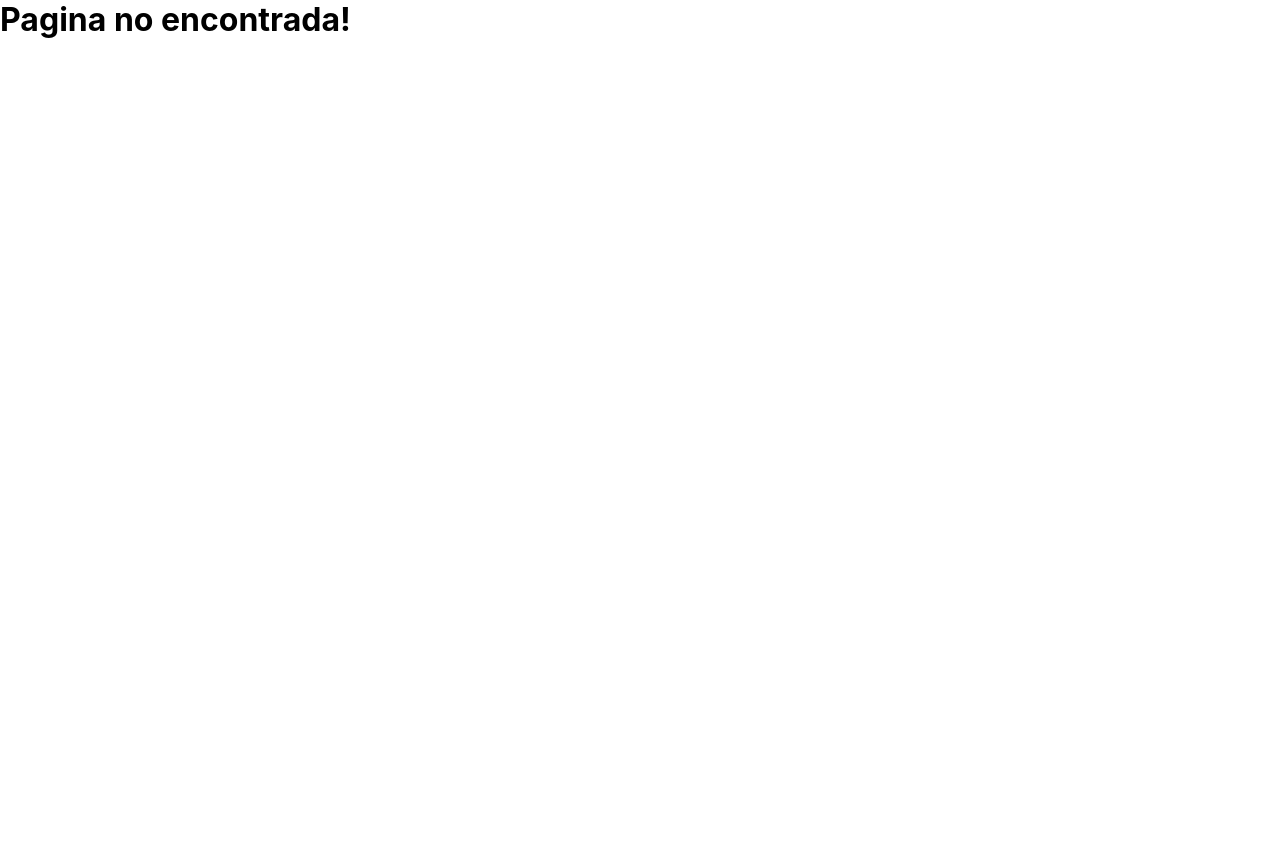
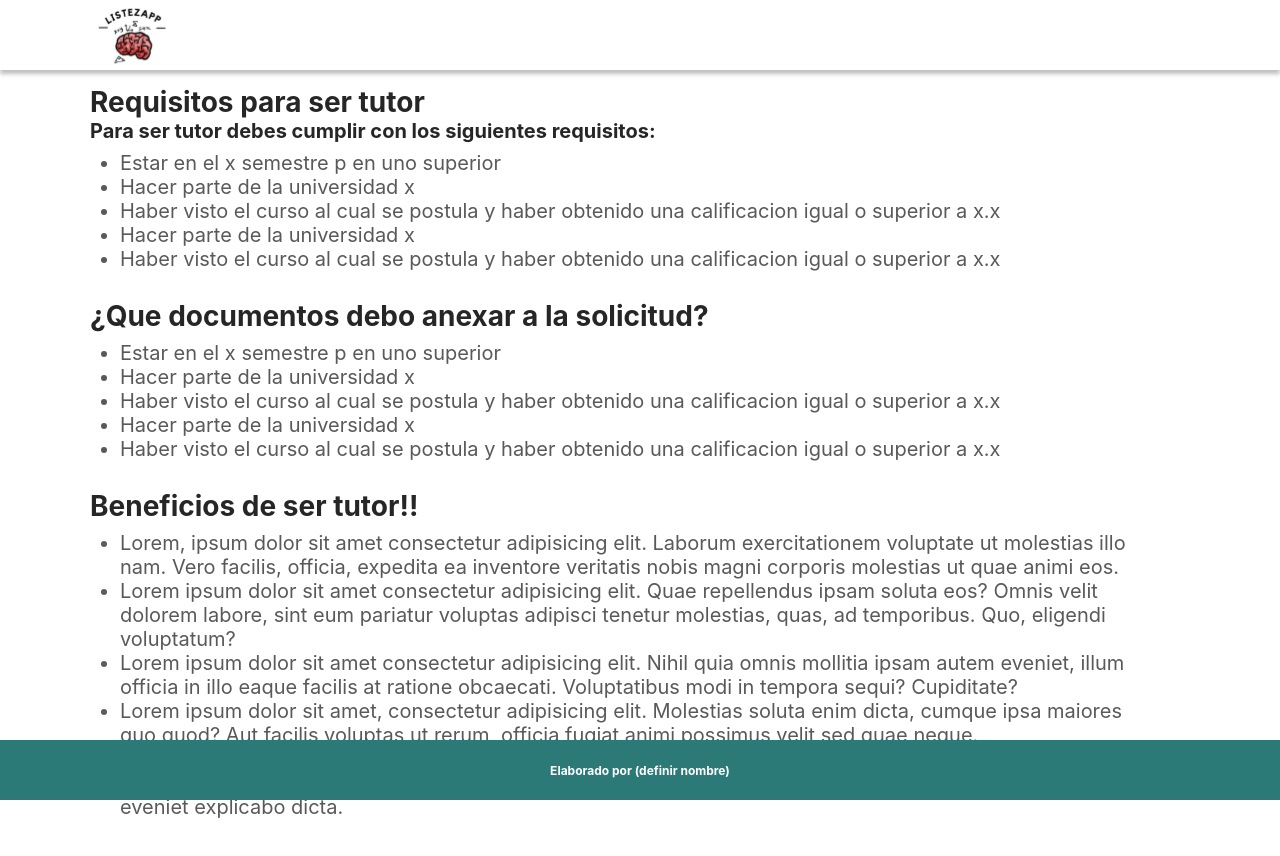
Before and after one commit to antorpo/listez-app, a React (Create React App) app in the folder frontend/: page /InformacionTutor in a window 1280 px wide. Shown: the top 856 px of the page. Before the commit the page ends 800 px from the top, so only its background shows below. Built offline with nearby package versions, Linux system fonts and the light colour scheme.

Commit message:
Feat: Tutor information page

```diff
--- a/frontend/src/components/Header/Header.styles.js
+++ b/frontend/src/components/Header/Header.styles.js
@@ -3,7 +3,7 @@ import { colors } from "../../utils/colors";
 import { breakpoints } from "../../utils/breakpoints";
 
 export const container=css`
-    position:absolute;
+    position: fixed;;
     top:0;
     left: 0px;
     width: 100%;
--- a/frontend/src/components/LoginButton/LoginButton.jsx
+++ b/frontend/src/components/LoginButton/LoginButton.jsx
@@ -6,7 +6,7 @@ import { button, icon, text } from "./LoginButton.styles";
 
 export const LoginButton = () => {
   return (
-    <Link to="/login" css={button}>
+    <Link to="/IniciarSesion" css={button}>
       <img css={icon} src={login} alt="Iniciar sesion"></img>
       <h2 css={text}>Iniciar sesion</h2>
     </Link>
--- a/frontend/src/modules/Login/LoginPage/LoginPage.jsx
+++ b/frontend/src/modules/Login/LoginPage/LoginPage.jsx
@@ -1,27 +1,31 @@
 /** @jsx jsx */
 import { jsx } from "@emotion/core";
 import { Link } from "react-router-dom";
-import { Button, Card,Input } from "../../../components";
+import { Button, Card, Input } from "../../../components";
 import Logo from "../../../assets/images/logo.svg";
-import { containerCss,cardCss,logoCss,titleCss,inputCss,buttonCss, linkCss } from "./LoginPage.styles";
+import {
+  containerCss,
+  cardCss,
+  logoCss,
+  titleCss,
+  inputCss,
+  buttonCss,
+  linkCss,
+} from "./LoginPage.styles";
 
 export const LoginPage = () => {
   return (
     <div css={containerCss}>
       <Card css={cardCss}>
-            <img src={Logo} alt="logo" css={logoCss}/>
+        <img src={Logo} alt="logo" css={logoCss} />
         <h2 css={titleCss}>Iniciar Sesión</h2>
-            <Input placeholder="Correo electronico" css={inputCss}/>
-            <Input placeholder="Contraseña" css={inputCss}/>
+        <Input placeholder="Correo electronico" css={inputCss} />
+        <Input placeholder="Contraseña" css={inputCss} />
         <Button css={buttonCss}>
-                <h2 >
-                    INICIAR SESIÓN
-                </h2>
+          <h2>INICIAR SESIÓN</h2>
         </Button>
-            <Link to="/register" css={linkCss}>
-                <h2 >
-                    ¿No tienes una cuenta? Registrate
-                </h2>
+        <Link to="/Registro" css={linkCss}>
+          <h2>¿No tienes una cuenta? Registrate</h2>
         </Link>
       </Card>
     </div>
--- a/frontend/src/modules/Main/components/FirstSection/FirstSection.jsx
+++ b/frontend/src/modules/Main/components/FirstSection/FirstSection.jsx
@@ -20,7 +20,7 @@ export const FirstSection = () => {
           Mejora en cada uno de tus conocimientos en los que presentas
           dificultades.
         </p>
-        <Link to="/register" css={button}>
+        <Link to="/Registro" css={button}>
           <div>
             <h2 css={buttonText}>UNETE DE FORMA GRATUITA</h2>
           </div>
--- /dev/null
+++ b/frontend/src/modules/TutorInformation/TutorInformation.styles.js
@@ -0,0 +1,52 @@
+import { css } from "@emotion/core";
+import { breakpoints } from "../../utils/breakpoints";
+import { colors } from "../../utils/colors";
+import { fontFamilies } from "../../utils/fontFamilies";
+
+export const principalContainer = css`
+  margin-top: 70px;
+  margin-bottom: 67px;
+  @media (${breakpoints.tablet}) {
+    margin-top: 85px;
+  }
+`;
+
+export const container = css`
+  display: flex;
+  height: auto;
+  margin: 20px 30px;
+  align-items: center;
+  @media (${breakpoints.tablet}) {
+    padding: 0 60px;
+  }
+`;
+
+export const title1 = css`
+  font-family: ${fontFamilies.primary};
+  font-size: 18px;
+  color: ${colors.gray.one};
+  @media (${breakpoints.tablet}) {
+    font-size: 28px;
+  }
+`;
+
+export const title2 = css`
+  font-family: ${fontFamilies.primary};
+  font-size: 15px;
+  color: ${colors.gray.one};
+  @media (${breakpoints.tablet}) {
+    font-size: 20px;
+  }
+`;
+
+export const text = css`
+  font-family: ${fontFamilies.primary};
+  font-weight: normal;
+  font-size: 12px;
+  display: 6px 0;
+  padding: 8px 30px;
+  color: ${colors.gray.two};
+  @media (${breakpoints.tablet}) {
+    font-size: 20px;
+  }
+`;
--- /dev/null
+++ b/frontend/src/modules/TutorInformation/TutorInformationPage.jsx
@@ -0,0 +1,75 @@
+/** @jsx jsx */
+import { jsx } from "@emotion/core";
+import { principalContainer,container, text, title1, title2 } from "./TutorInformation.styles";
+
+export const TutorInformationPage = () => {
+  return (
+    <div css={principalContainer}>
+      <div css={container}>
+        <div>
+          <h1 css={title1}>Requisitos para ser tutor</h1>
+          <h2 css={title2}>
+            Para ser tutor debes cumplir con los siguientes requisitos:{" "}
+          </h2>
+          <ul css={text}>
+            <li>Estar en el x semestre p en uno superior </li>
+            <li>Hacer parte de la universidad x </li>
+            <li>
+              Haber visto el curso al cual se postula y haber obtenido una
+              calificacion igual o superior a x.x{" "}
+            </li>
+            <li>Hacer parte de la universidad x </li>
+            <li>
+              Haber visto el curso al cual se postula y haber obtenido una
+              calificacion igual o superior a x.x
+            </li>
+          </ul>
+        </div>
+      </div>
+      <div>
+        <div css={container}>
+          <div>
+            <h1 css={title1}>¿Que documentos debo anexar a la solicitud?</h1>
+            <ul css={text}>
+              <li>Estar en el x semestre p en uno superior </li>
+              <li>Hacer parte de la universidad x </li>
+              <li>
+                Haber visto el curso al cual se postula y haber obtenido una
+                calificacion igual o superior a x.x{" "}
+              </li>
+              <li>Hacer parte de la universidad x </li>
+              <li>
+                Haber visto el curso al cual se postula y haber obtenido una
+                calificacion igual o superior a x.x
+              </li>
+            </ul>
+          </div>
+        </div>
+      </div>
+      <div>
+        <div css={container}>
+          <div>
+            <h1 css={title1}> Beneficios de ser tutor!!</h1>
+            <ul css={text}>
+              <li>
+                Lorem, ipsum dolor sit amet consectetur adipisicing elit. Laborum exercitationem voluptate ut molestias illo nam. Vero facilis, officia, expedita ea inventore veritatis nobis magni corporis molestias ut quae animi eos.
+              </li>
+              <li>
+                Lorem ipsum dolor sit amet consectetur adipisicing elit. Quae repellendus ipsam soluta eos? Omnis velit dolorem labore, sint eum pariatur voluptas adipisci tenetur molestias, quas, ad temporibus. Quo, eligendi voluptatum?
+              </li>
+              <li>
+                Lorem ipsum dolor sit amet consectetur adipisicing elit. Nihil quia omnis mollitia ipsam autem eveniet, illum officia in illo eaque facilis at ratione obcaecati. Voluptatibus modi in tempora sequi? Cupiditate?
+              </li>
+              <li>
+                Lorem ipsum dolor sit amet, consectetur adipisicing elit. Molestias soluta enim dicta, cumque ipsa maiores quo quod? Aut facilis voluptas ut rerum, officia fugiat animi possimus velit sed quae neque.
+              </li>
+              <li>
+                Lorem ipsum, dolor sit amet consectetur adipisicing elit. Accusamus cum quos, nihil provident maiores aut incidunt porro earum temporibus voluptate dolorem, voluptas recusandae exercitationem est ut, quibusdam eveniet explicabo dicta.
+              </li>
+            </ul>
+          </div>
+        </div>
+      </div>
+    </div>
+  );
+};
--- /dev/null
+++ b/frontend/src/pages/TutorInformation.js
@@ -0,0 +1,16 @@
+import React from "react";
+import { ContainerPage, Header } from "../components";
+import Footer from "../components/Footer/Footer";
+import { TutorInformationPage } from "../modules/TutorInformation/TutorInformationPage";
+
+
+
+export const TutorInformation = () =>{
+    return(
+        <ContainerPage>
+            <Header/>
+            <TutorInformationPage/>
+            <Footer/>
+        </ContainerPage>
+    )
+}
--- a/frontend/src/pages/index.js
+++ b/frontend/src/pages/index.js
@@ -2,3 +2,4 @@ export { Login } from "./Login";
 export { Main } from "./Main";
 export { SignIn } from "./SignIn";
 export { NotFound } from "./NotFound";
+export {TutorInformation} from "./TutorInformation"
```
Also changed, not shown: frontend/src/routes.js (+8 -3 lines), 1 other file (tests, documents, lock files or other folders). Lines whose indentation alone changed are shown as unchanged.
